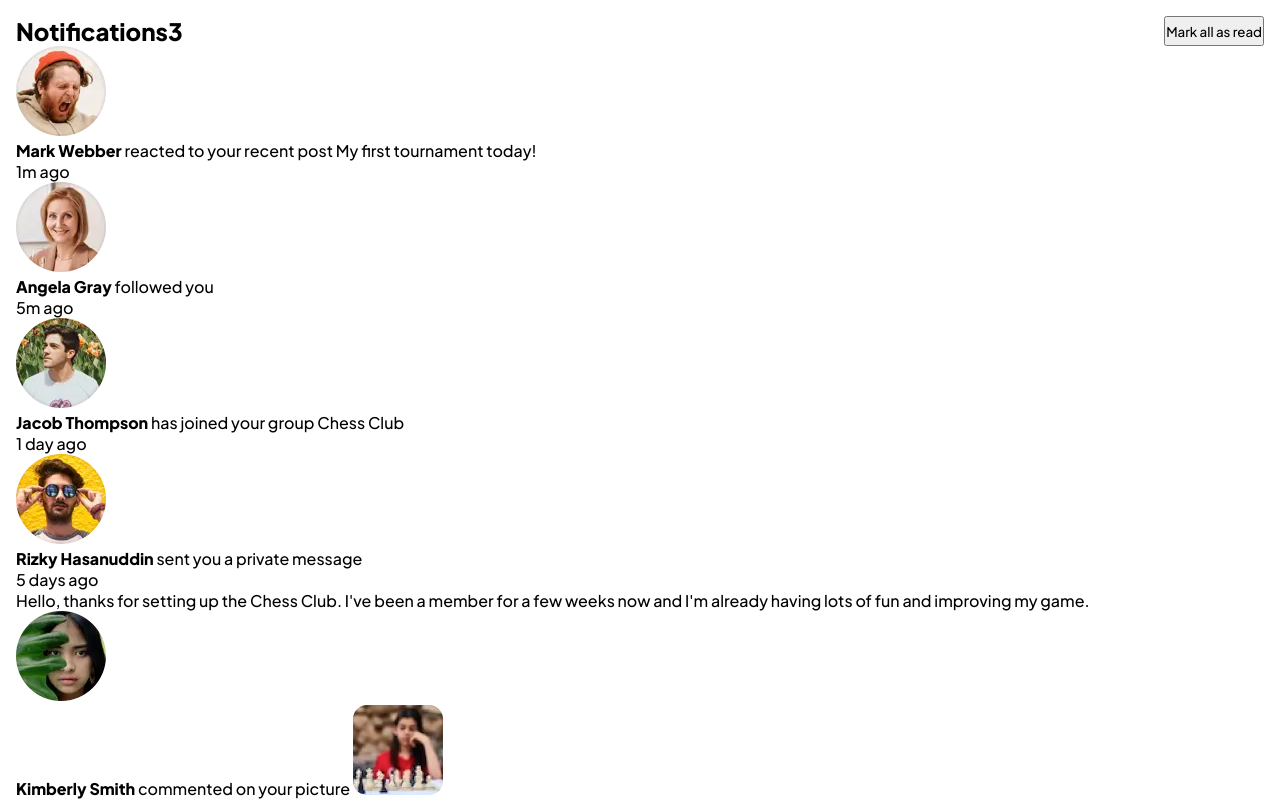
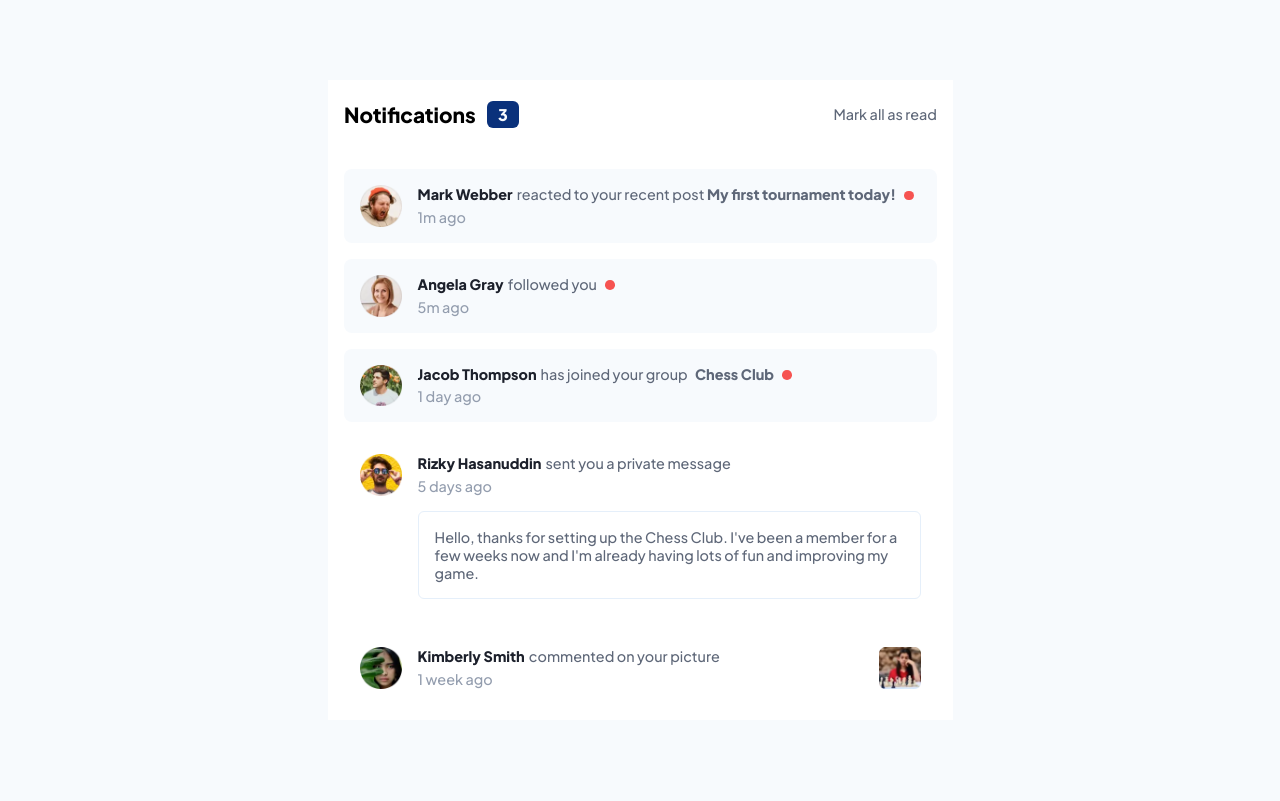
Before and after one commit to RylanZhou/frontend-mentor-notifications-page, a React (Vite) app: page / in a window 1280 px wide. Shown: the top 801 px of the page. Built offline with nearby package versions, Linux system fonts and the light colour scheme.

Commit message:
feat: complete ui logic and styling

```diff
--- a/src/App.tsx
+++ b/src/App.tsx
@@ -1,25 +1,64 @@
-import React, { useState } from 'react';
+import React, { useEffect, useMemo, useState } from 'react';
 import NotificationItem from './NotificationItem';
-import { data } from './static';
+import { data, NotificationData } from './static';
 import styles from './styles.module.scss';
 
 function App() {
+  const [notifications, setNotifications] = useState<NotificationData[]>(data);
+
+  useEffect(() => {
+    const resize = () => {
+      document.documentElement.style.setProperty('--height', window.innerHeight + 'px');
+    };
+
+    resize();
+    window.addEventListener('resize', resize);
+
+    return () => window.removeEventListener('resize', resize);
+  }, []);
+
+  const markAllRead = () => {
+    setNotifications((prev) =>
+      prev.map((each) => {
+        if (!each.hasRead) {
+          each.hasRead = true;
+        }
+
+        return each;
+      }),
+    );
+  };
+
+  const unreadCount = useMemo(() => data.filter((each) => !each.hasRead).length, [notifications]);
+
   return (
     <div className={styles.App}>
       <section className={styles.header}>
         <h1>
           Notifications
-          <span className={styles.badge}>{data.filter((each) => !each.hasRead).length}</span>
+          {unreadCount ? <span className={styles.badge}>{unreadCount}</span> : null}
         </h1>
 
-        <button>Mark all as read</button>
+        <button onClick={() => markAllRead()}>Mark all as read</button>
       </section>
 
       <ul className={styles.notifications}>
-        {data.map((each) => (
+        {notifications.map((each) => (
           <NotificationItem key={each.id} {...each} />
         ))}
       </ul>
+
+      <footer className={styles.footer}>
+        Challenge by{' '}
+        <a href="https://www.frontendmentor.io?ref=challenge" target="_blank" rel="noreferrer">
+          Frontend Mentor
+        </a>
+        . Coded by{' '}
+        <a href="https://github.com/rylanzhou" target="_blank" rel="noreferrer">
+          Rylan Zhou
+        </a>
+        .
+      </footer>
     </div>
   );
 }
--- a/src/NotificationItem.tsx
+++ b/src/NotificationItem.tsx
@@ -5,8 +5,10 @@ import styles from './styles.module.scss';
 export default function NotificationItem({ time, data, hasRead, user }: NotificationData) {
   const renderContent = () => (
     <>
-      {renderText()}
-      {hasRead ? <i className={styles.dot}></i> : null}
+      <p>
+        {renderText()}
+        {!hasRead ? <i className={styles.dot}></i> : null}
+      </p>
 
       <div className={styles.time}>{time}</div>
 
@@ -21,43 +23,43 @@ export default function NotificationItem({ time, data, hasRead, user }: Notifica
       case NotificationType.REACT_POST:
         return (
           <>
-            <strong>{user.name}</strong> reacted to your recent post{' '}
-            <span className={styles.post}>{data.postTitle}</span>
-            {hasRead ? <i className={styles.dot}></i> : null}
+            <strong className={styles.name}>{user.name}</strong> reacted to your recent post{' '}
+            <strong className={styles.post}>{data.postTitle}</strong>
           </>
         );
       case NotificationType.NEW_FOLLOW:
         return (
           <>
-            <strong>{user.name}</strong> followed you
+            <strong className={styles.name}>{user.name}</strong> followed you
           </>
         );
       case NotificationType.JOIN_GROUP:
         return (
           <>
-            <strong>{user.name}</strong> has joined your group{' '}
-            <span className={styles.group}>{data.group}</span>
+            <strong className={styles.name}>{user.name}</strong> has joined your group{' '}
+            <strong className={styles.group}>{data.group}</strong>
           </>
         );
       case NotificationType.LEAVE_GROUP:
         return (
           <>
-            <strong>{user.name}</strong> left the group{' '}
-            <span className={styles.group}>{data.group}</span>
+            <strong className={styles.name}>{user.name}</strong> left the group{' '}
+            <strong className={styles.group}>{data.group}</strong>
           </>
         );
       case NotificationType.PICTURE:
         return (
           <>
-            <strong>{user.name}</strong> commented on your picture{' '}
-            <span className={styles.group}>{data.group}</span>
+            <span className={styles.pic}>
+              <strong className={styles.name}>{user.name}</strong> commented on your picture{' '}
+            </span>
             <img src={data.pictureUrl} alt={data.pictureUrl} />
           </>
         );
       case NotificationType.PRIVATE_MESSAGE:
         return (
           <>
-            <strong>{user.name}</strong> sent you a private message{' '}
+            <strong className={styles.name}>{user.name}</strong> sent you a private message{' '}
             <span className={styles.group}>{data.group}</span>
           </>
         );
@@ -66,8 +68,8 @@ export default function NotificationItem({ time, data, hasRead, user }: Notifica
   };
 
   return (
-    <div className={styles.notification}>
-      <img src={user.avatar} alt="Avatar" />
+    <div className={`${styles.notification} ${!hasRead ? styles.unread : ''}`}>
+      <img className={styles.avatar} src={user.avatar} alt="Avatar" />
 
       <div className={styles.content}>{renderContent()}</div>
     </div>
--- a/src/index.css
+++ b/src/index.css
@@ -24,3 +24,7 @@
   -moz-osx-font-smoothing: grayscale;
   -webkit-text-size-adjust: 100%;
 }
+
+body {
+  background-color: hsl(210, 60%, 98%);
+}
--- a/src/styles.module.scss
+++ b/src/styles.module.scss
@@ -1,3 +1,5 @@
+$red: hsl(1, 90%, 64%);
+$blue: hsl(219, 85%, 26%);
 $white: hsl(0, 0%, 100%);
 $lighter-gray: hsl(210, 60%, 98%);
 $light-gray-1: hsl(211, 68%, 94%);
@@ -7,17 +9,167 @@ $dark-gray: hsl(219, 12%, 42%);
 $dark: hsl(224, 21%, 14%);
 
 .App {
-  max-width: 1440px;
+  position: relative;
+  display: flex;
+  flex-direction: column;
+  max-width: 625px;
+  min-width: 375px;
   width: 100%;
+  height: var(--height);
   margin: 0 auto;
-  padding: 1rem;
+  padding-bottom: 1rem;
+  background-color: $white;
+  overflow-y: auto;
+
+  @media screen and (min-width: 625px) {
+    position: absolute;
+    top: 50%;
+    left: 50%;
+    height: auto;
+    max-height: 80vh;
+    transform: translate(-50%, -50%);
+  }
 
   .header {
+    position: sticky;
+    top: 0;
     display: flex;
     justify-content: space-between;
+    padding: 1.3rem 1rem;
+    background-color: $white;
 
     h1 {
+      font-size: 1.3rem;
       font-weight: 900;
+
+      .badge {
+        display: inline-block;
+        vertical-align: top;
+        padding: 3px 0.7rem;
+        margin-left: 0.7rem;
+        border-radius: 6px;
+        font-size: 1rem;
+        color: $lighter-gray;
+        background-color: $blue;
+      }
+    }
+
+    button {
+      font-size: 0.9rem;
+      color: $dark-gray;
+      background: none;
+      outline: none;
+      border: none;
+      cursor: pointer;
+      transition: color 0.2s;
+
+      &:hover {
+        color: $blue;
+      }
+    }
+  }
+
+  .notifications {
+    flex: 1;
+    padding: 1.3rem 1rem;
+
+    .notification {
+      display: flex;
+      margin-bottom: 1rem;
+      padding: 1rem;
+      border-radius: 8px;
+
+      &.unread {
+        background-color: $lighter-gray;
+      }
+
+      .avatar {
+        width: 2.6rem;
+        height: 2.6rem;
+        margin-right: 1rem;
+      }
+
+      .content {
+        flex: 1;
+        font-size: 0.9rem;
+        color: $dark-gray;
+
+        p {
+          margin-bottom: 0.3rem;
+
+          .name {
+            margin-right: 0.1rem;
+            color: $dark;
+          }
+
+          .post {
+            color: $dark-gray;
+          }
+
+          .group {
+            margin-left: 0.3rem;
+            color: $dark-gray;
+          }
+
+          strong {
+            transition: color 0.2;
+            cursor: pointer;
+
+            &:hover {
+              color: $blue;
+            }
+          }
+
+          .dot {
+            display: inline-block;
+            width: 0.6rem;
+            aspect-ratio: 1;
+            margin-left: 0.5rem;
+            border-radius: 50%;
+            background-color: $red;
+          }
+
+          .pic {
+            display: inline-block;
+            width: calc(100% - 3.75rem);
+          }
+
+          img {
+            float: right;
+            width: 2.6rem;
+            height: 2.6rem;
+            cursor: pointer;
+          }
+        }
+
+        .time {
+          color: $gray;
+        }
+
+        .message {
+          margin-top: 1rem;
+          padding: 1rem;
+          border: 1px solid $light-gray-1;
+          border-radius: 6px;
+          transition: background-color 0.2s;
+          cursor: pointer;
+
+          &:hover {
+            background-color: $light-gray-1;
+          }
+        }
+      }
+    }
+  }
+
+  .footer {
+    font-size: 0.8rem;
+    text-align: center;
+    color: $gray;
+
+    a {
+      text-decoration: none;
+      color: $red;
     }
   }
 }
```
